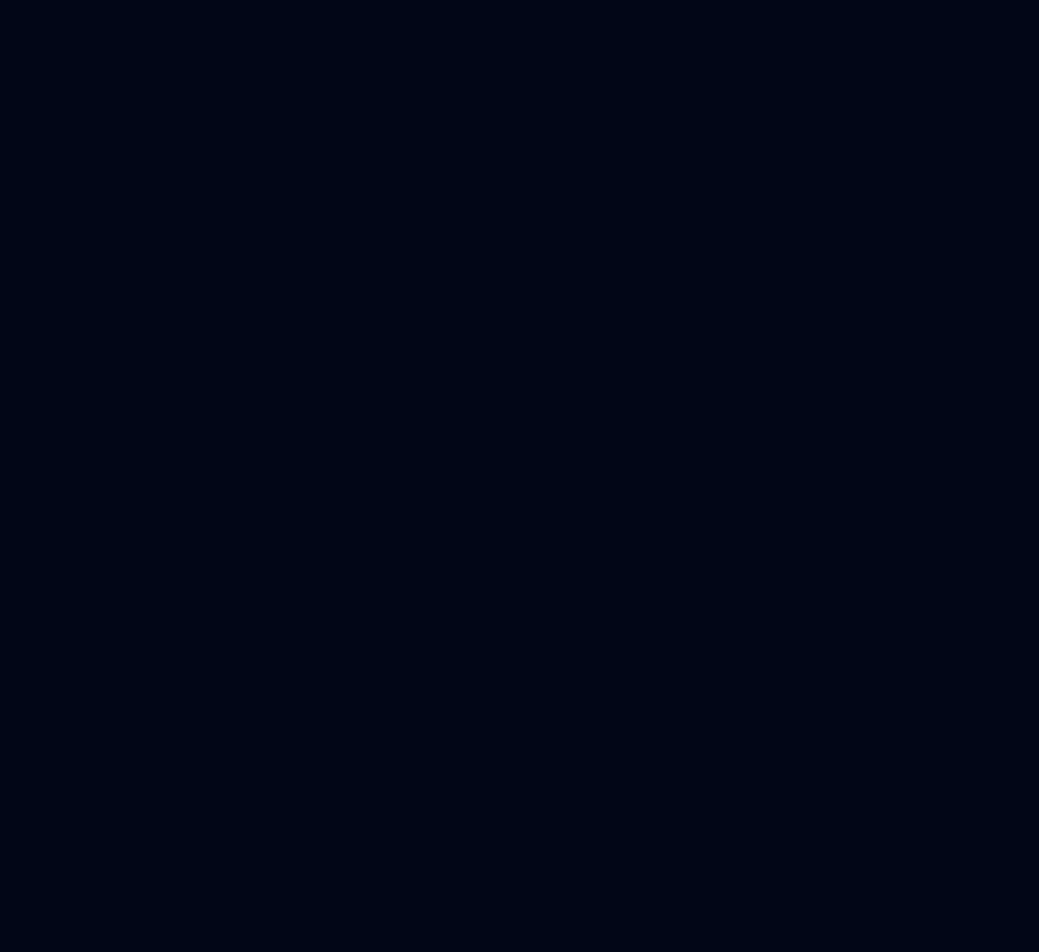
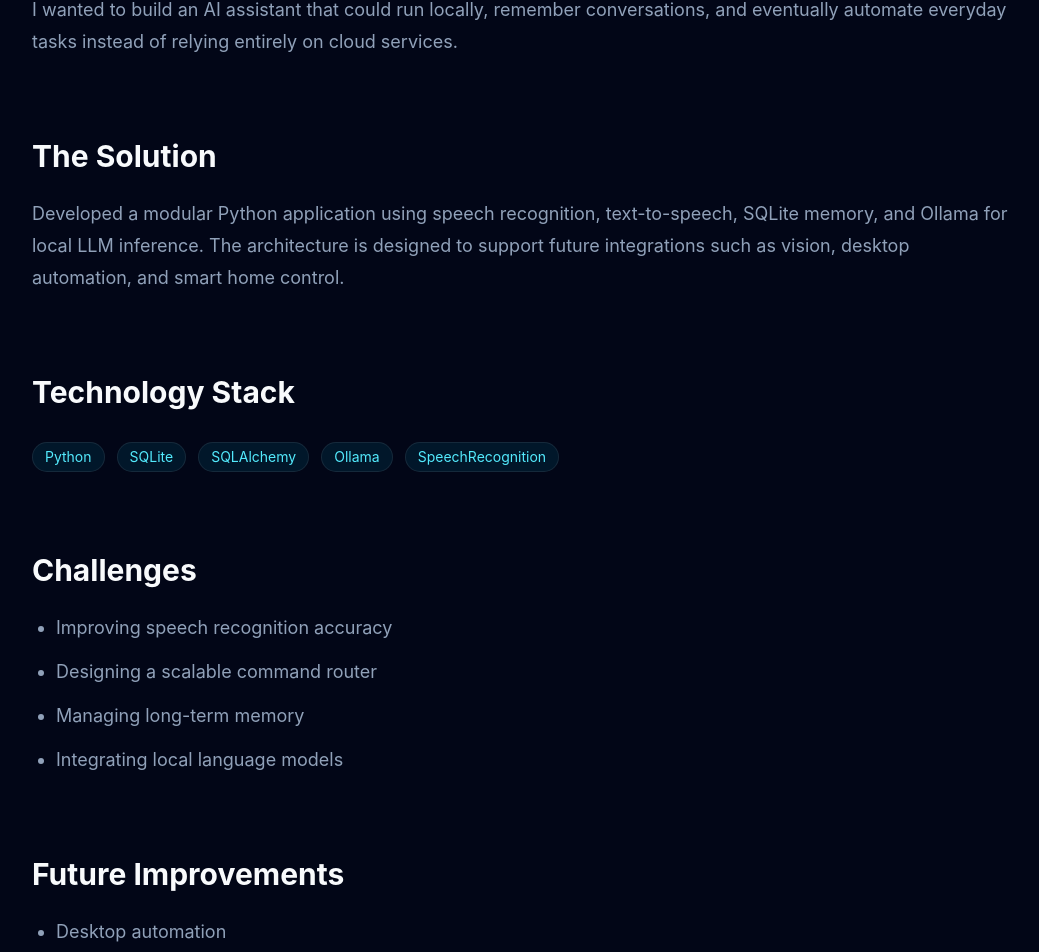
Before and after one commit to CPruett24/portfolio-website, a Next.js app: page /projects/jarvis in a window 1280 px wide. Shown: the part 609-1561 px from the top of the page, without its empty margins (120-1159 px from the left). Before the commit the page ends 800 px from the top, so only its background shows below. Built offline with nearby package versions, Linux system fonts and the light colour scheme.

Commit message:
feat: build reusable case study sections

```diff
--- a/src/app/projects/[slug]/page.tsx
+++ b/src/app/projects/[slug]/page.tsx
@@ -1,6 +1,8 @@
 import { notFound } from "next/navigation";
 
 import ProjectHero from "@/components/projects/ProjectHero";
+import ProjectSection from "@/components/projects/ProjectSection";
+import TechStack from "@/components/projects/TechStack";
 
 import { projects } from "@/data/projects";
 
@@ -24,8 +26,38 @@ export default async function ProjectPage({
   }
 
   return (
-    <main className="mx-auto max-w-6xl px-6 py-24">
+    <main className="mx-auto max-w-5xl px-6 py-24">
+
       <ProjectHero project={project} />
+
+      <ProjectSection title="The Problem">
+        <p>{project.problem}</p>
+      </ProjectSection>
+
+      <ProjectSection title="The Solution">
+        <p>{project.solution}</p>
+      </ProjectSection>
+
+      <ProjectSection title="Technology Stack">
+        <TechStack technologies={project.technologies} />
+      </ProjectSection>
+
+      <ProjectSection title="Challenges">
+        <ul className="list-disc space-y-3 pl-6">
+          {project.challenges.map((challenge) => (
+            <li key={challenge}>{challenge}</li>
+          ))}
+        </ul>
+      </ProjectSection>
+
+      <ProjectSection title="Future Improvements">
+        <ul className="list-disc space-y-3 pl-6">
+          {project.futureWork.map((item) => (
+            <li key={item}>{item}</li>
+          ))}
+        </ul>
+      </ProjectSection>
+
     </main>
   );
 }
--- /dev/null
+++ b/src/components/projects/ProjectSection.tsx
@@ -0,0 +1,21 @@
+type Props = {
+  title: string;
+  children: React.ReactNode;
+};
+
+export default function ProjectSection({
+  title,
+  children,
+}: Props) {
+  return (
+    <section className="mt-20">
+      <h2 className="mb-6 text-3xl font-bold">
+        {title}
+      </h2>
+
+      <div className="text-lg leading-8 text-slate-400">
+        {children}
+      </div>
+    </section>
+  );
+}
--- /dev/null
+++ b/src/components/projects/TechStack.tsx
@@ -0,0 +1,19 @@
+import Badge from "@/components/ui/Badge";
+
+type Props = {
+  technologies: string[];
+};
+
+export default function TechStack({
+  technologies,
+}: Props) {
+  return (
+    <div className="mt-8 flex flex-wrap gap-3">
+      {technologies.map((technology) => (
+        <Badge key={technology}>
+          {technology}
+        </Badge>
+      ))}
+    </div>
+  );
+}
```
